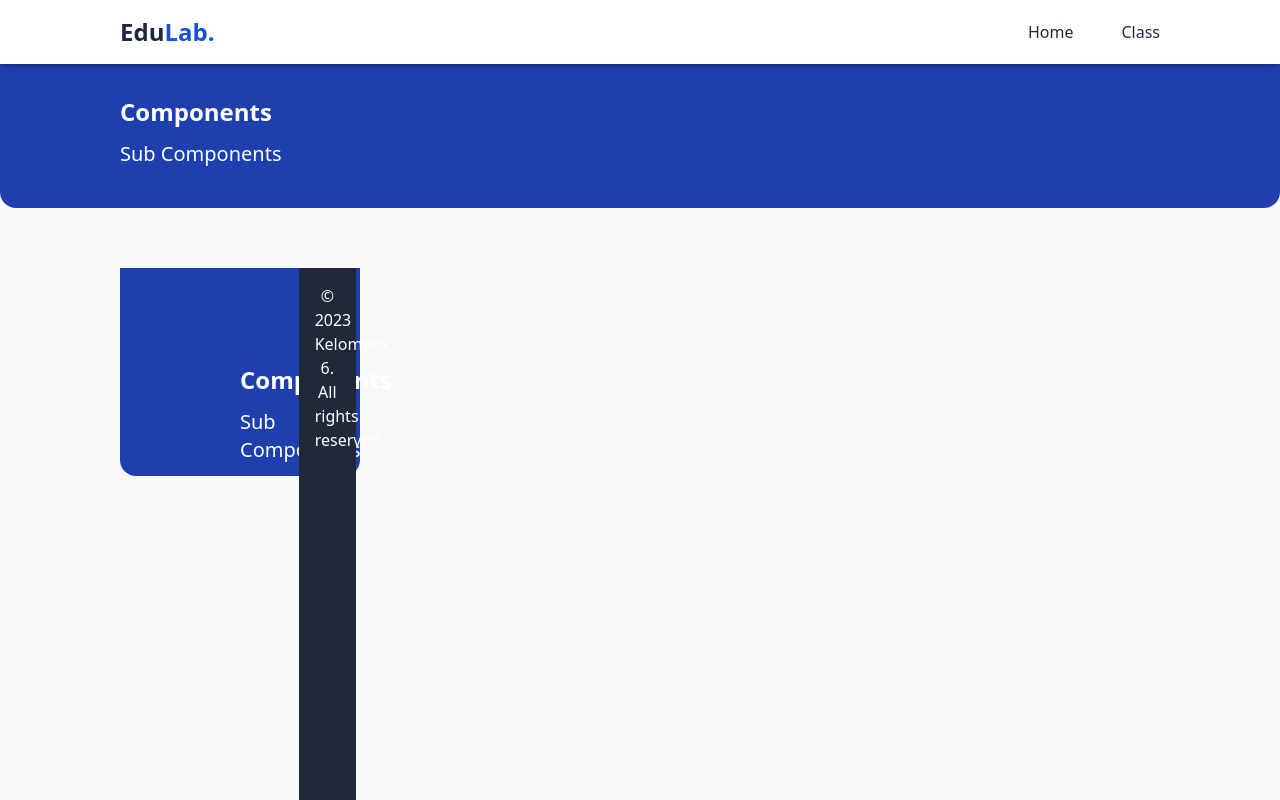
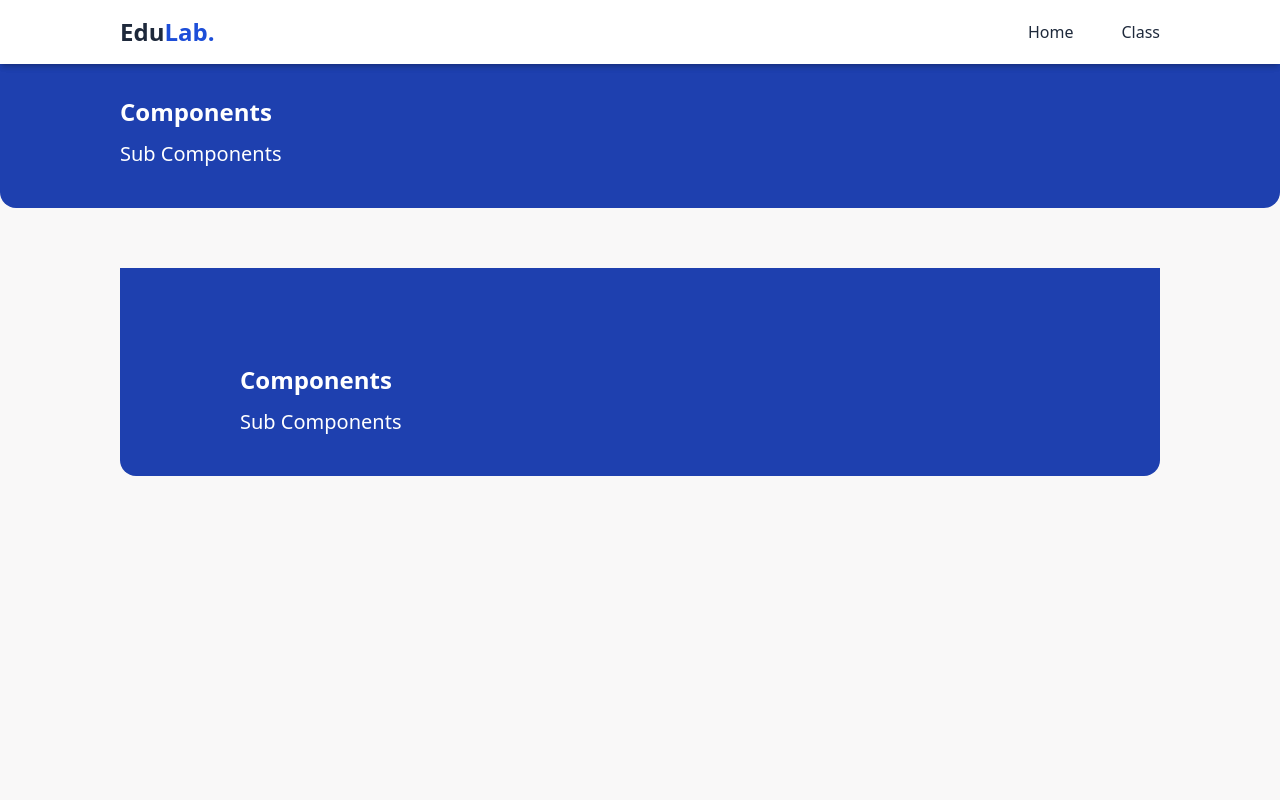
Before and after one commit to WildanFajarMaulana/UNSIA-UAS-PWEB-SEMESTER2, a Next.js app: page /components/layout in a window 1280 px wide. Shown: the top 800 px of the page. Built offline with nearby package versions, Linux system fonts and the light colour scheme.

Commit message:
update layout

```diff
--- a/pages/class/index.js
+++ b/pages/class/index.js
@@ -85,6 +85,7 @@
 
   return (
     <>
+      <div className="grid grid-cols-12 gap-8">
         <div className="col-span-9">
           <div className="text-xl text-slate-800 mb-12 font-bold">
             Daftar Modul
@@ -103,6 +104,7 @@
               <Options key={index} label={item.judul} url={item.url} />
             ))}
         </div>
+      </div>
     </>
   );
 };
--- a/pages/components/layout.js
+++ b/pages/components/layout.js
@@ -16,7 +16,7 @@
       <Navbar />
       <Header title={capitalizedSegment} subtitle={`Sub ${capitalizedSegment}`} />
       <div className="min-h-screen py-[60px] px-[120px]">
-        <div className="container mx-auto grid grid-cols-12 gap-8">
+        <div className="container mx-auto">
           {children}
         </div>
       </div>
```
Lines whose indentation alone changed are shown as unchanged.
